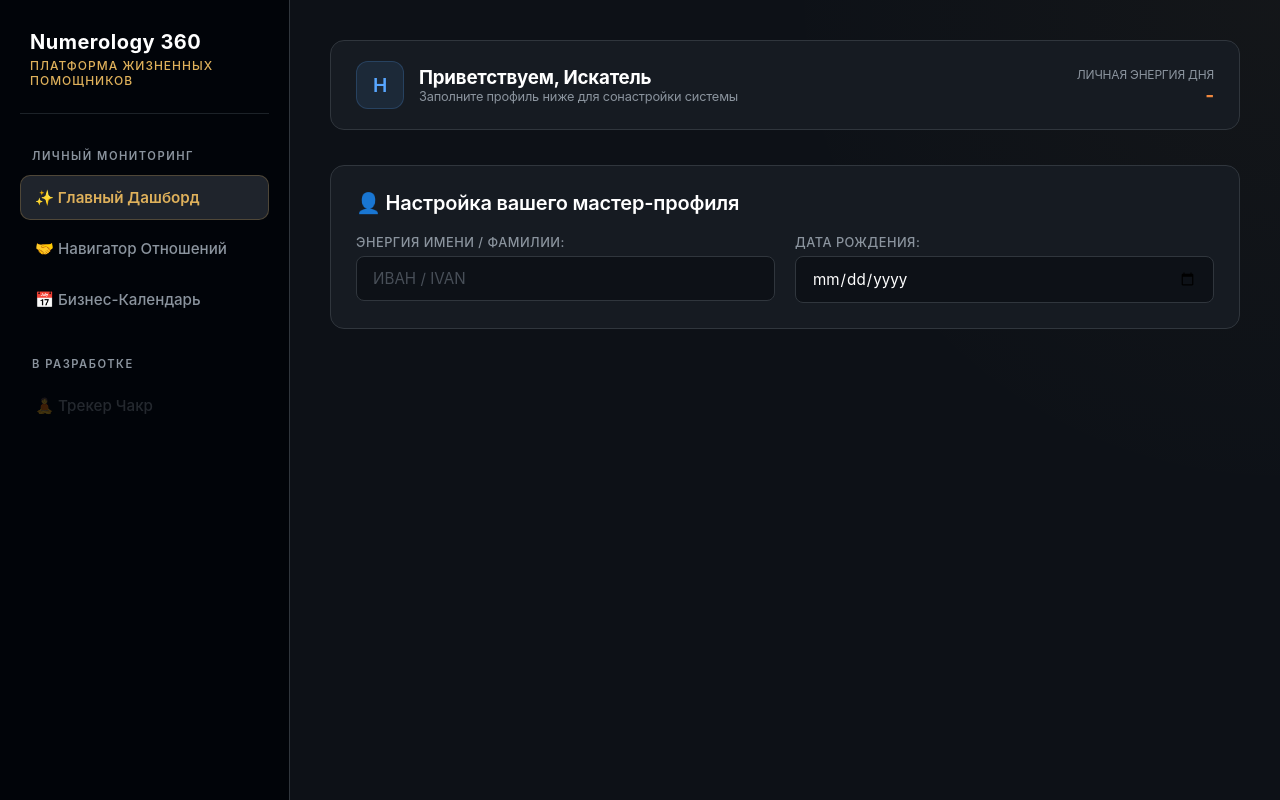
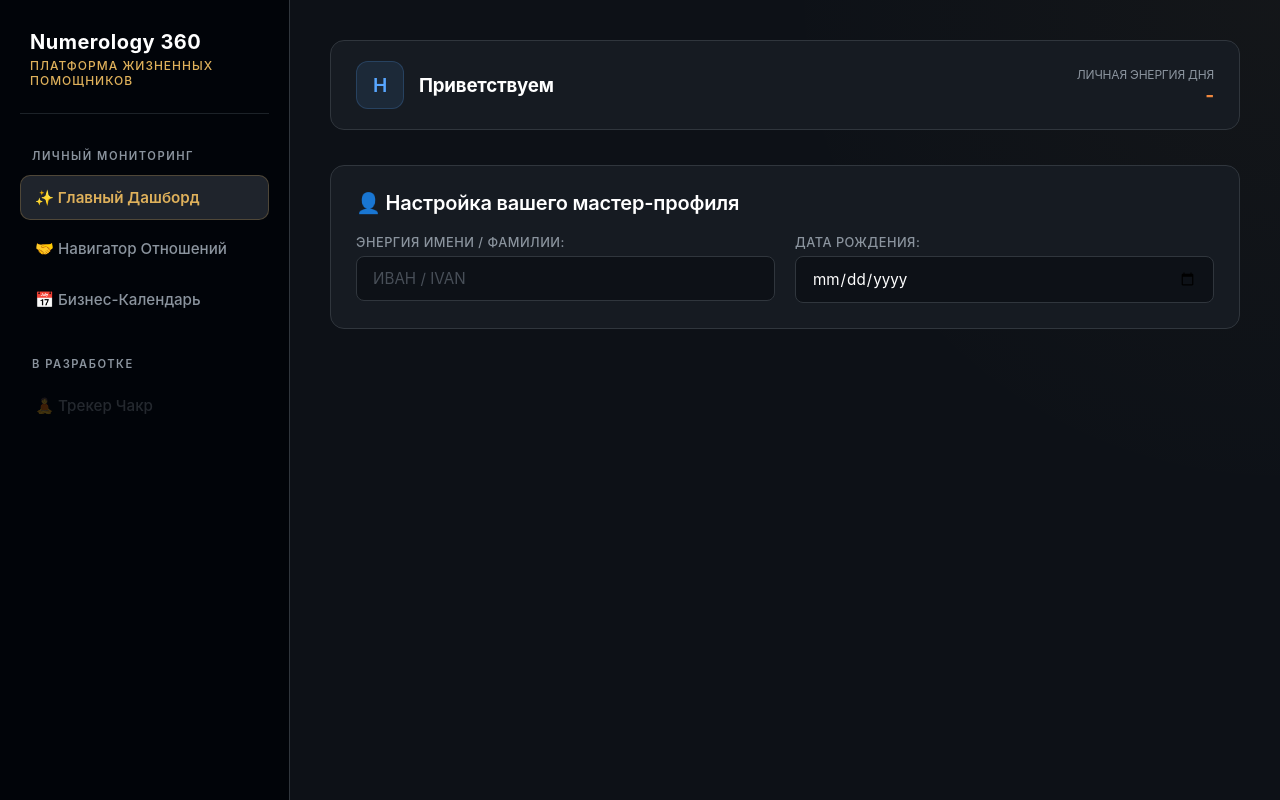
Before and after one commit to andrumahsv-netizen/vedic-numerology, a plain HTML site: page index.html in a window 1280 px wide. Drawn offline with nearby package versions, Linux system fonts and the light colour scheme.

Commit message:
Update index.html

```diff
--- a/index.html
+++ b/index.html
@@ -30,8 +30,7 @@
             <div class="user-badge">
                 <div class="avatar-stub" id="userAvatar">Н</div>
                 <div>
-                    <h3 style="color: white; text-align: left;" id="welcomeName">Приветствуем, Искатель</h3>
-                    <p style="font-size: 0.8rem; color: var(--text-muted);" id="welcomeDate">Заполните профиль ниже для сонастройки системы</p>
+                    <h3 style="color: white; text-align: left;" id="welcomeName">Приветствуем </h3>
                 </div>
             </div>
             <div style="text-align: right;">
```
